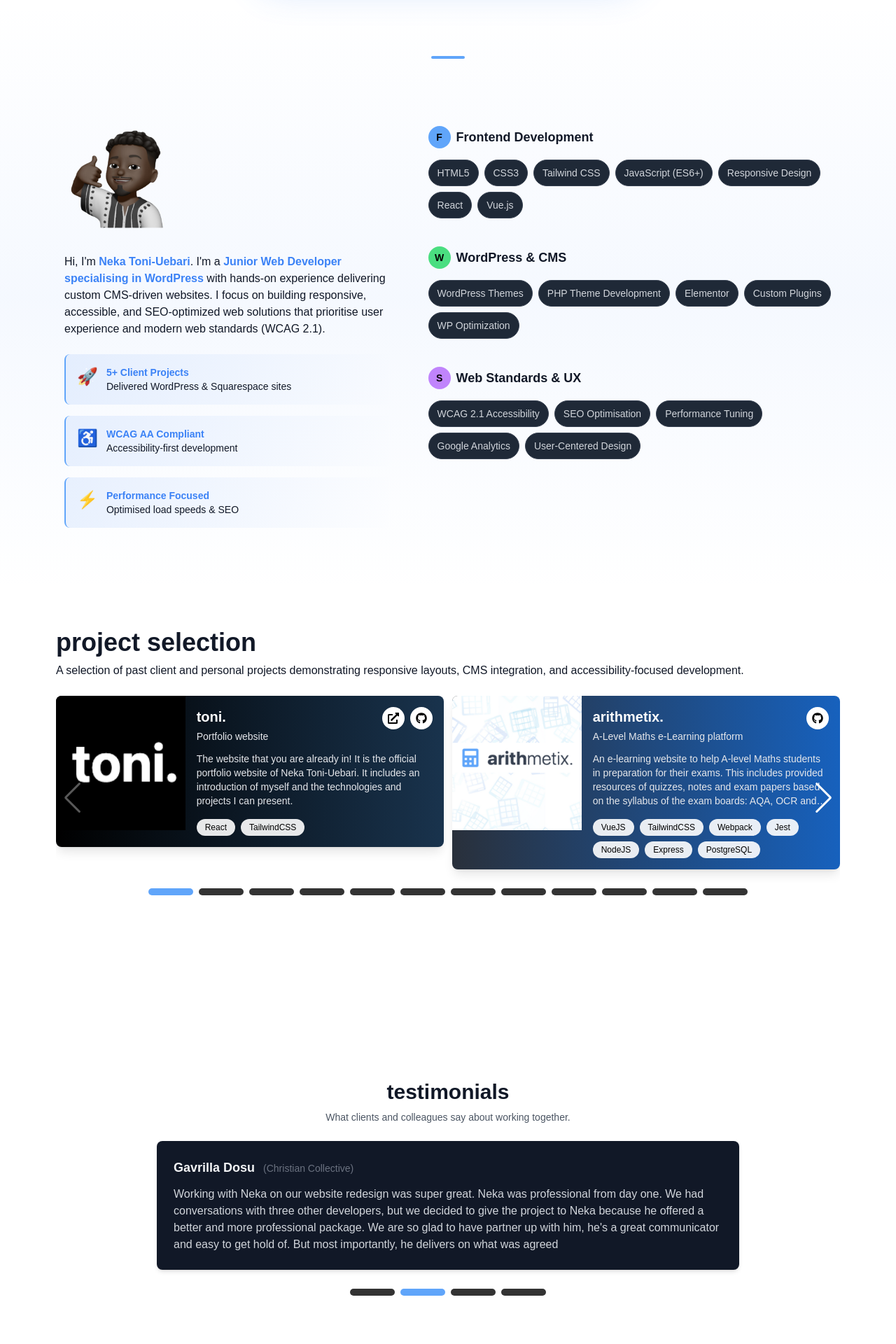
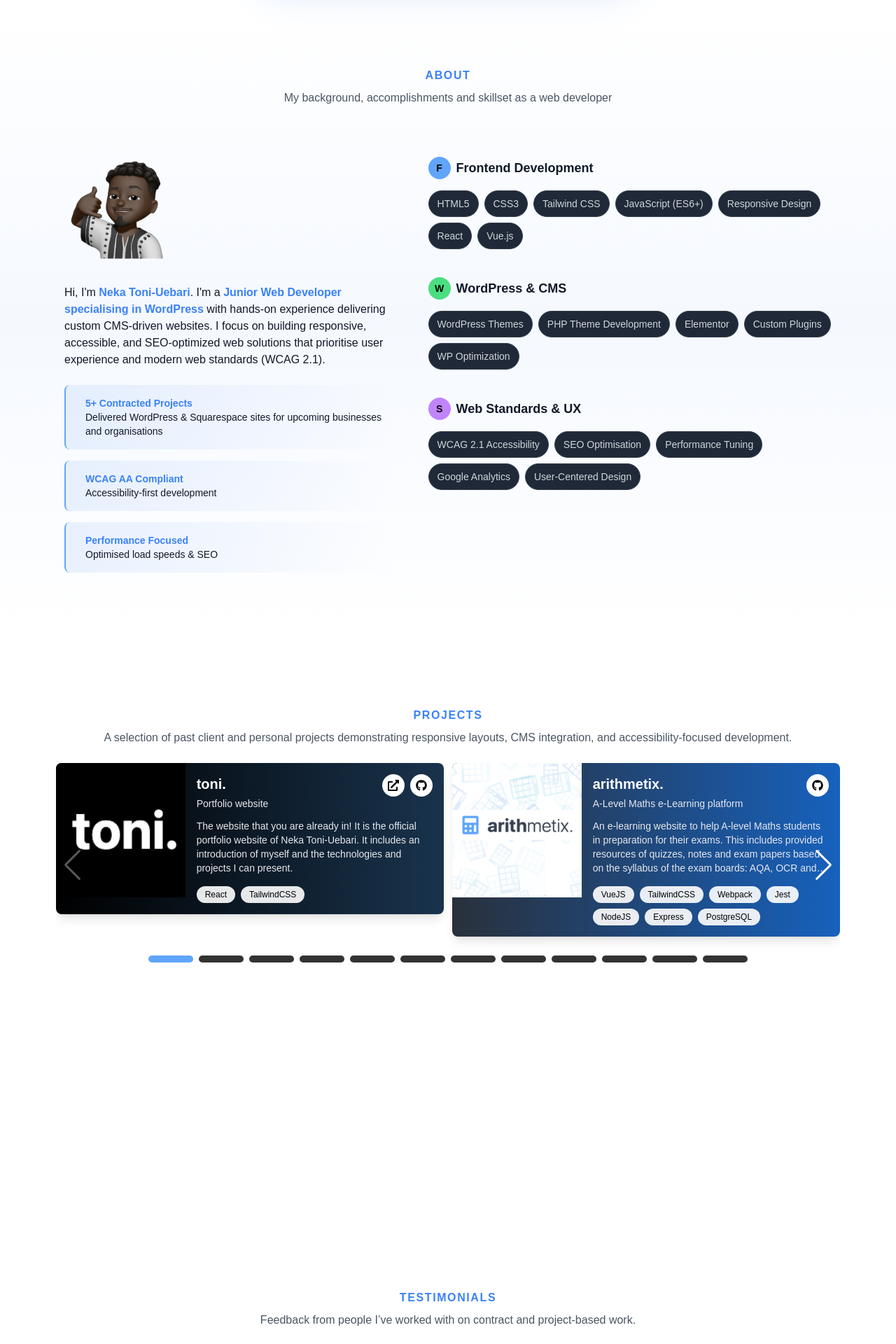
Before and after one commit to toniu/toni-portfolio, a React (Create React App) app: page / in a window 1280 px wide. Shown: the part 800-2720 px from the top of the page at 70% size. Built offline with nearby package versions, Linux system fonts and the light colour scheme.

Commit message:
Fixing titles and headings.

```diff
--- a/src/components/About.jsx
+++ b/src/components/About.jsx
@@ -11,9 +11,9 @@ const About = () => {
     };
 
     const achievements = [
-        { icon: '🚀', label: '5+ Client Projects', description: 'Delivered WordPress & Squarespace sites' },
-        { icon: '♿', label: 'WCAG AA Compliant', description: 'Accessibility-first development' },
-        { icon: '⚡', label: 'Performance Focused', description: 'Optimised load speeds & SEO' }
+        { icon: '', label: '5+ Contracted Projects', description: 'Delivered WordPress & Squarespace sites for upcoming businesses and organisations' },
+        { icon: '', label: 'WCAG AA Compliant', description: 'Accessibility-first development' },
+        { icon: '', label: 'Performance Focused', description: 'Optimised load speeds & SEO' }
     ];
 
     const containerVariants = {
@@ -40,17 +40,29 @@ const About = () => {
             viewport={{ once: false }}
             id='about' className="relative h-auto pt-12 pb-16 bg-gradient-to-b from-transparent via-blue-500/5 to-transparent">
             <div className="max-w-6xl mx-auto px-4">
-                {/* Header Section */}
-                <div className='pt-8 pb-12'>
-                    <div className='w-12 h-1 bg-blue-400 mx-auto rounded-full'></div>
-                </div>
+                {/* Section header */}
+                <header className="text-center mb-6 mt-12">
+                    <motion.h2
+                        class="block text-base uppercase tracking-widest text-blue-500 font-bold"
+                        initial={{ opacity: 0, y: 6 }}
+                        whileInView={{ opacity: 1, y: 0 }}
+                        viewport={{ once: true }}
+                        transition={{ duration: 0.4, ease: 'easeOut' }}
+                    >
+                        About
+                    </motion.h2>
+
+                    <p className="mt-2 text-sm md:text-base text-gray-600">
+                        My background, accomplishments and skillset as a web developer
+                    </p>
+                </header>
 
                 {/* Main Content */}
                 <div className='pt-12 pr-3 pl-3 block md:flex gap-12'>
                     {/* Left Section - Bio & Highlights */}
                     <div className='md:w-[45%]'>
                         <div className='text-center md:text-left mb-8'>
-                            <img src={moi} alt='me' className='w-[120px] h-[120px] md:w-[150px] md:h-[150px] mx-auto md:mx-0 rounded-full0'/>
+                            <img src={moi} alt='me' className='w-[120px] h-[120px] md:w-[150px] md:h-[150px] mx-auto md:mx-0 rounded-full0' />
                         </div>
 
                         <p className='text-gray-900 text-sm md:text-base leading-relaxed mb-6'>
--- a/src/components/Projects.jsx
+++ b/src/components/Projects.jsx
@@ -22,20 +22,35 @@ const Projects = () => {
     },
   };
 
-    return (
+  return (
     <motion.div
       initial={{ y: -100, opacity: 0 }}
       transition={{ duration: 0.75 }}
       whileInView={{ opacity: 1, y: 0 }}
       viewport={{ once: false }}
       id="projects"
-      className="relative py-12 bg-white">
+      className="relative h-screen py-12 bg-white">
 
       <div className="max-w-6xl mx-auto px-4">
-        <header className="mb-6 text-center md:text-left">
-          <h2 className="text-3xl md:text-4xl font-bold text-gray-900">project selection</h2>
-          <p className="text-sm md:text-base text-gray-900 mt-2">A selection of past client and personal projects demonstrating responsive layouts, CMS integration, and accessibility-focused development.</p>
+
+        {/* Section header */}
+        <header className="text-center mb-6 mt-12">
+          <motion.h2
+            class="block text-base uppercase tracking-widest text-blue-500 font-bold"
+            initial={{ opacity: 0, y: 6 }}
+            whileInView={{ opacity: 1, y: 0 }}
+            viewport={{ once: true }}
+            transition={{ duration: 0.4, ease: 'easeOut' }}
+          >
+            Projects
+          </motion.h2>
+
+          <p className="mt-2 text-sm md:text-base text-gray-600">
+            A selection of past client and personal projects demonstrating responsive layouts, CMS integration, and accessibility-focused development.
+          </p>
         </header>
+
+
 
         <div className="mb-16 pb-24">
           <Swiper
--- a/src/components/Testimonials.jsx
+++ b/src/components/Testimonials.jsx
@@ -1,58 +1,151 @@
 import React from 'react';
-import { motion } from 'framer-motion';
+import { motion, useScroll, useTransform } from 'framer-motion';
 import { Swiper, SwiperSlide } from 'swiper/react';
 import { Autoplay, Pagination } from 'swiper/modules';
 import 'swiper/css';
 import 'swiper/css/pagination';
 import testimonialsData from './constants/TestimonialsData';
 
+const getStarStates = (rating) => {
+    const value = rating * 5;
+    return Array.from({ length: 5 }, (_, i) => {
+        if (value >= i + 1) return 'full';
+        if (value >= i + 0.5) return 'half';
+        return 'empty';
+    });
+};
+
 const Testimonials = () => {
+    const { scrollY } = useScroll();
 
+    // Quote icon micro-parallax (safe & subtle)
+    const quoteY = useTransform(scrollY, [0, 600], [0, -20]);
 
     return (
-       <div id='testimonials' className='relative h-auto flex justify-center items-center'>
-        <motion.section id="testimonials" className="py-12">
-            <div className="max-w-4xl mx-auto px-4">
-                <header className="text-center mb-6">
-                    <h2 className="text-3xl font-bold text-gray-900">testimonials</h2>
-                    <p className="text-sm text-gray-600 mt-2">What clients and colleagues say about working together.</p>
+        <section
+            id="testimonials"
+            className="relative h-screen py-20 px-10 overflow-hidden"
+        >
+            <div className="max-w-4xl mx-auto">
+
+                {/* Section header */}
+                <header className="text-center mb-6 mt-12">
+                    <motion.h2
+                        class="block text-base uppercase tracking-widest text-blue-500 font-bold"
+                        initial={{ opacity: 0, y: 6 }}
+                        whileInView={{ opacity: 1, y: 0 }}
+                        viewport={{ once: true }}
+                        transition={{ duration: 0.4, ease: 'easeOut' }}
+                    >
+                        Testimonials
+                    </motion.h2>
+
+                    <p className="mt-2 text-sm md:text-base text-gray-600">
+                        Feedback from people I’ve worked with on contract and project-based work.
+                    </p>
                 </header>
 
                 <Swiper
                     modules={[Autoplay, Pagination]}
-                    spaceBetween={20}
+                    spaceBetween={32}
                     slidesPerView={1}
                     pagination={{ clickable: true }}
-                    autoplay={{ delay: 5000, disableOnInteraction: false }}
-                    loop={true}
+                    autoplay={{ delay: 6000, disableOnInteraction: false }}
+                    loop
                 >
                     {testimonialsData.map((t, idx) => (
                         <SwiperSlide key={idx}>
-                            <motion.div
-                                className="bg-gray-900 rounded-lg shadow-md p-6 mx-4"
-                                initial={{ y: 20, opacity: 0 }}
-                                whileInView={{ y: 0, opacity: 1 }}
-                                viewport={{ once: false }}
-                                transition={{ duration: 0.6 }}
+                            <motion.article
+                                className="relative bg-white rounded-lg border border-gray-100 p-10 shadow-sm min-h-[280px] overflow-hidden"
+                                initial={{ opacity: 0, y: 20 }}
+                                whileInView={{ opacity: 1, y: 0 }}
+                                whileHover={{
+                                    scale: 1.025,
+                                    boxShadow: '0 10px 20px rgba(0, 0, 0, 0.12)',
+                                }}
+                                viewport={{ once: true }}
+                                transition={{ duration: 0.4, ease: 'easeOut' }}
                             >
-                                <div className="flex items-start gap-4">
+                                {/* Decorative quote */}
+                                <motion.span
+                                    aria-hidden
+                                    style={{ y: quoteY }}
+                                    className="absolute top-6 left-6 text-[6rem] leading-none font-serif text-gray-200 pointer-events-none select-none"
+                                >
+                                    “
+                                </motion.span>
 
-                                    <div className="flex-1">
-                                        <div className="flex items-baseline gap-3">
-                                            <h3 className="text-lg font-semibold text-gray-100">{t.name}</h3>
-                                            <span className="text-sm text-gray-500">{t.company ? `(${t.company})` : ''}</span>
+                                {/* Quote text */}
+                                <p className="relative z-10 pt-14 text-gray-700 text-base leading-relaxed">
+                                    {t.quote}
+                                </p>
+
+                                {/* Footer */}
+                                <footer className="relative z-10 mt-8 flex items-center justify-between">
+                                    <div>
+                                        <p className="font-medium text-gray-900">
+                                            {t.name}
+                                        </p>
+                                        {t.company && (
+                                            <p className="text-sm text-gray-500">
+                                                {t.company}
+                                            </p>
+                                        )}
+                                    </div>
+
+                                    {/* Rating */}
+                                    {typeof t.rating === 'number' && (
+                                        <div
+                                            className="flex gap-1"
+                                            aria-label={`Rating: ${Math.round(t.rating * 5 * 2) / 2} out of 5`}
+                                        >
+                                            {getStarStates(t.rating).map((state, i) => (
+                                                <svg
+                                                    key={i}
+                                                    className="w-4 h-4 text-blue-500"
+                                                    viewBox="0 0 24 24"
+                                                    fill="none"
+                                                >
+                                                    {state === 'full' && (
+                                                        <path
+                                                            fill="currentColor"
+                                                            d="M12 17.27L18.18 21l-1.64-7.03L22 9.24l-7.19-.61L12 2 9.19 8.63 2 9.24l5.46 4.73L5.82 21z"
+                                                        />
+                                                    )}
+
+                                                    {state === 'half' && (
+                                                        <>
+                                                            <defs>
+                                                                <linearGradient id={`half-${idx}-${i}`}>
+                                                                    <stop offset="50%" stopColor="currentColor" />
+                                                                    <stop offset="50%" stopColor="transparent" />
+                                                                </linearGradient>
+                                                            </defs>
+                                                            <path
+                                                                fill={`url(#half-${idx}-${i})`}
+                                                                stroke="currentColor"
+                                                                d="M12 17.27L18.18 21l-1.64-7.03L22 9.24l-7.19-.61L12 2 9.19 8.63 2 9.24l5.46 4.73L5.82 21z"
+                                                            />
+                                                        </>
+                                                    )}
+
+                                                    {state === 'empty' && (
+                                                        <path
+                                                            stroke="currentColor"
+                                                            d="M12 17.27L18.18 21l-1.64-7.03L22 9.24l-7.19-.61L12 2 9.19 8.63 2 9.24l5.46 4.73L5.82 21z"
+                                                        />
+                                                    )}
+                                                </svg>
+                                            ))}
                                         </div>
-
-                                        <p className="text-gray-300 mt-3">{t.quote}</p>
-                                    </div>
-                                </div>
-                            </motion.div>
+                                    )}
+                                </footer>
+                            </motion.article>
                         </SwiperSlide>
                     ))}
                 </Swiper>
             </div>
-        </motion.section>
-        </div>
+        </section>
     );
 };
 
```
